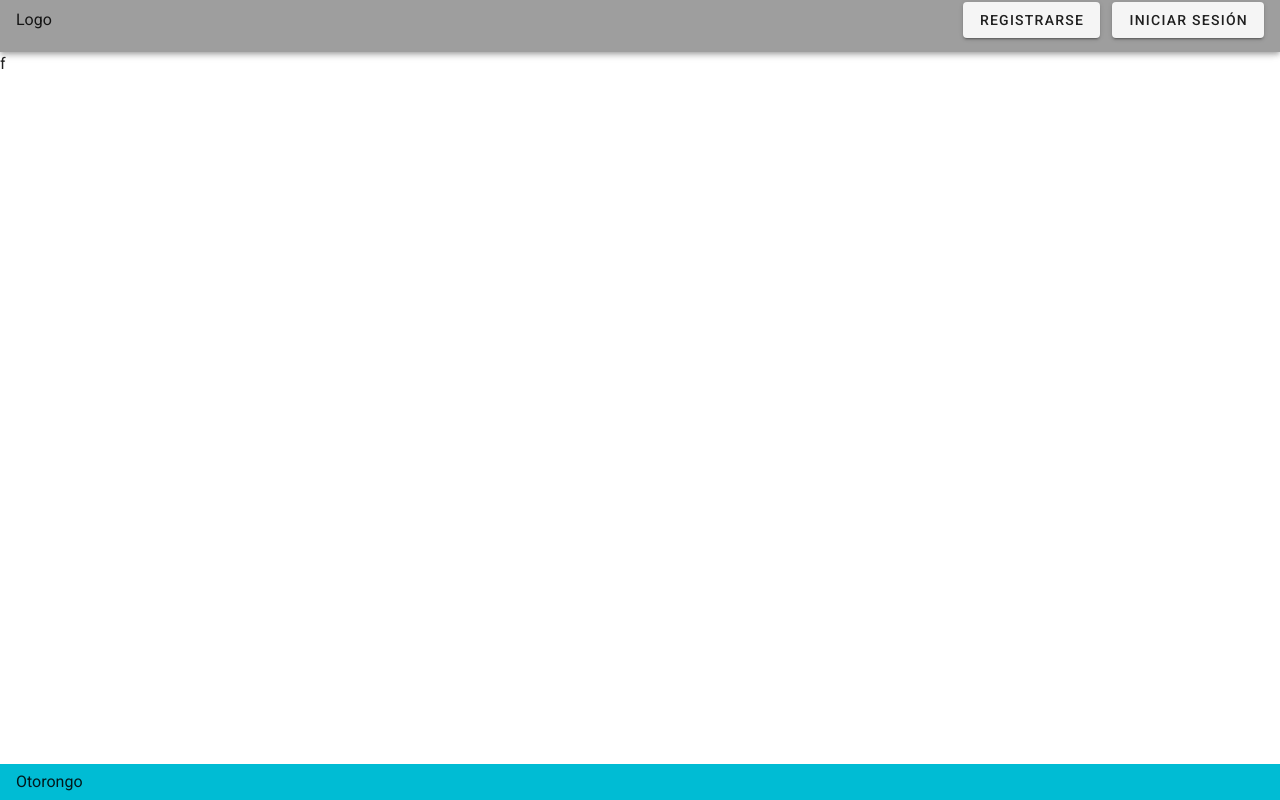
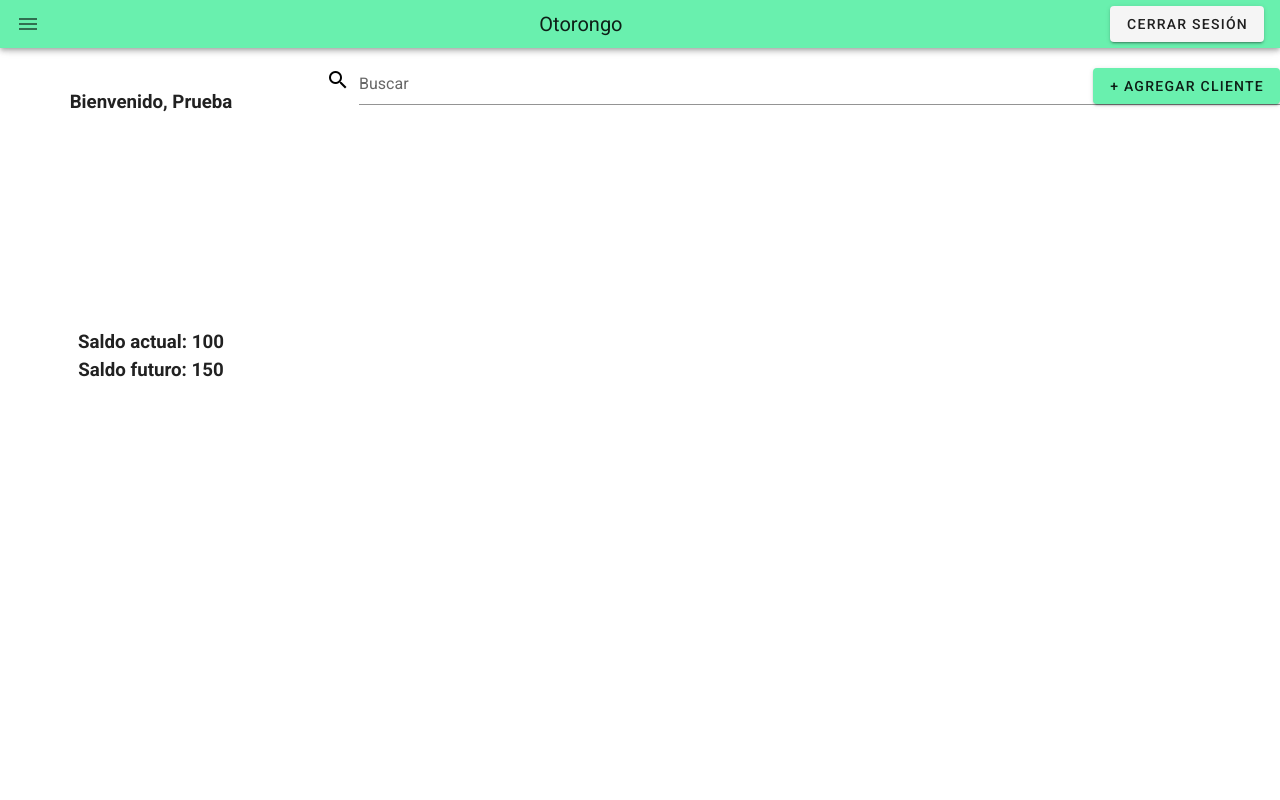
Before and after one commit to DAlembert721/TFFinanzas-FrontEnd, a Vue app: page /home in a window 1280 px wide. Built offline with nearby package versions, Linux system fonts and the light colour scheme.

Commit message:
Home added

```diff
--- a/src/components/Home.vue
+++ b/src/components/Home.vue
@@ -1,35 +1,52 @@
 <template>
-  <v-container fluid class="py-0">
+  <v-container fluid class="py-0 px-0">
+    <Slidebar></Slidebar>
     <v-row>
-      <v-app-bar color="grey">
-        Logo
-        <v-spacer></v-spacer>
-        <v-btn @click="register()" class="mr-3">Registrarse</v-btn>
-        <v-btn @click="login()">Iniciar sesión</v-btn>
-      </v-app-bar>
-    </v-row>
-    <v-row>
-      f
-    </v-row>
-    <v-row>
-      <v-footer absolute color="cyan">
-        Otorongo
-      </v-footer>
+      <v-col class="col-3">
+        <v-row no-gutters class="d-flex justify-center pt-10">
+          <h3>Bienvenido, {{ firstName }}</h3>
+        </v-row>
+        <v-row class="mx-auto d-flex justify-center py-6">
+          <v-img max-width="50%" max-height="50%" src="@/assets/bodega.png"></v-img>
+        </v-row>
+        <v-row class="mx-auto d-flex justify-center">
+          <h3>Saldo actual: {{ currentBalance }}</h3>
+        </v-row>
+        <v-row class="mx-auto d-flex justify-center">
+          <h3>Saldo futuro: {{ futureBalance }}</h3>
+        </v-row>
+      </v-col>
+      <v-col>
+        <v-text-field label="Buscar">
+          <v-icon slot="prepend" color="black">mdi-magnify</v-icon>
+          <v-btn slot="append" color="green accent-2">+ Agregar cliente</v-btn>
+        </v-text-field>
+      </v-col>
     </v-row>
   </v-container>
 </template>
 
 <script>
+
+import Slidebar from "@/components/Slidebar";
 export default {
   name: "Home",
-  methods: {
-    register(){
-      this.$router.push('register')
-    },
-    login(){
-      this.$router.push('login')
+  components: {Slidebar},
+  data: () => ({
+    id: 0,
+    firstName: 'Prueba',
+    lastName: '',
+    currentBalance: 100,
+    futureBalance: 150
+  }),
+  mounted() {
+    this.id = localStorage.getItem('id')
+  },
+  /*created() {
+    if (!localStorage.getItem('token')) {
+      this.$router.push('/login')
     }
-  }
+  }*/
 }
 </script>
 
--- /dev/null
+++ b/src/components/Landing.vue
@@ -0,0 +1,61 @@
+<template>
+  <v-container fluid class="py-0">
+    <v-row>
+      <v-app-bar color="grey">
+        Logo
+        <v-spacer></v-spacer>
+        <v-btn @click="register()" class="mr-3">Registrarse</v-btn>
+        <v-btn @click="login()">Iniciar sesión</v-btn>
+      </v-app-bar>
+    </v-row>
+    <v-row>
+      f
+    </v-row>
+    <v-row>
+      <v-footer absolute color="green accent-2">
+        <v-col class="col-1 d-flex justify-center">
+          <h3>Otorongo</h3>
+        </v-col>
+        <v-col class="d-flex justify-center">
+          <h3>
+            Copyright &copy; Otorongo 2020. Todos los derechos reservados
+          </h3>
+        </v-col>
+        <v-col class="col-4 d-flex justify-center">
+          <v-row>
+            <v-btn fab small color="blue">
+              <v-icon color="white">mdi-facebook</v-icon>
+            </v-btn>
+            <v-btn fab small color="red">
+              <v-icon color="white">mdi-youtube</v-icon>
+            </v-btn>
+            <v-btn fab small color="blue lighten-2">
+              <v-icon color="white">mdi-twitter</v-icon>
+            </v-btn>
+          </v-row>
+          <v-row>
+            <v-btn rounded>Libro de reclamaciones</v-btn>
+          </v-row>
+        </v-col>
+      </v-footer>
+    </v-row>
+  </v-container>
+</template>
+
+<script>
+export default {
+  name: "Landing",
+  methods: {
+    register(){
+      this.$router.push('register')
+    },
+    login(){
+      this.$router.push('login')
+    }
+  }
+  }
+</script>
+
+<style scoped>
+
+</style>
--- a/src/components/Login.vue
+++ b/src/components/Login.vue
@@ -1,7 +1,7 @@
 <template>
-  <v-container fluid class="py-0">
+  <v-container style="height: 100%; width: 100%">
     <v-row>
-      <v-card width="70%">
+      <v-card elevation="5" rounded class="mx-auto my-7" width="60%">
         <v-row>
           <v-img max-height="10%" max-width="10%" class="mx-auto my-4" src="@/assets/user.png"></v-img>
         </v-row>
@@ -11,15 +11,19 @@
         <v-card-text>
           <v-form>
             <v-row>
-              <v-text-field v-model="email" label="Email"></v-text-field>
+              <v-col>
+                <v-text-field v-model="email" label="Email"></v-text-field>
+              </v-col>
             </v-row>
             <v-row>
-              <v-text-field v-model="password" label="Contraseña"></v-text-field>
+              <v-col>
+                <v-text-field v-model="password" label="Contraseña"></v-text-field>
+              </v-col>
             </v-row>
             <v-row>
               <v-btn class="mx-auto" elevation="2" color="green accent-2">Crear cuenta</v-btn>
             </v-row>
-            <v-row class="text-center">
+            <v-row class="d-flex justify-center mt-3">
               ¿Aún no tienes una cuenta?<a class="ml-1" @click="register()">Regístrate</a>
             </v-row>
           </v-form>
@@ -37,7 +41,7 @@ export default {
     password: ''
   }),
   methods: {
-    register(){
+    register() {
       this.$router.push('register')
     }
   }
--- a/src/components/Register.vue
+++ b/src/components/Register.vue
@@ -1,7 +1,7 @@
 <template>
-  <v-container fluid class="py-0">
+  <v-container style="height: 100vh; width: 100%">
     <v-row>
-      <v-card width="70%">
+      <v-card elevation="5" rounded class="mx-auto my-7" width="60%">
         <v-row>
           <v-img max-height="10%" max-width="10%" class="mx-auto my-4" src="@/assets/user.png"></v-img>
         </v-row>
@@ -63,7 +63,7 @@ export default {
     address: ''
   }),
   methods: {
-    login(){
+    login() {
       this.$router.push('login')
     }
   }
--- /dev/null
+++ b/src/components/Slidebar.vue
@@ -0,0 +1,38 @@
+<template>
+  <v-app-bar dense color="green accent-2">
+    <v-app-bar-nav-icon @click="drawer = true"></v-app-bar-nav-icon>
+    <v-navigation-drawer v-model="drawer" app temporary color="grey">
+      <v-list nav dense>
+        <v-list-item>
+          <v-list-item-icon>
+            <v-icon>mdi-home</v-icon>
+          </v-list-item-icon>
+          <v-list-item-title>Home</v-list-item-title>
+        </v-list-item>
+        <v-list-item>
+          <v-list-item-icon>
+            <v-icon>mdi-account</v-icon>
+          </v-list-item-icon>
+          <v-list-item-title>Perfil</v-list-item-title>
+        </v-list-item>
+      </v-list>
+    </v-navigation-drawer>
+    <v-spacer></v-spacer>
+    <v-toolbar-title>Otorongo</v-toolbar-title>
+    <v-spacer></v-spacer>
+    <v-btn>Cerrar sesión</v-btn>
+  </v-app-bar>
+</template>
+
+<script>
+export default {
+  name: "Slidebar",
+  data: () => ({
+    drawer: false
+  })
+}
+</script>
+
+<style scoped>
+
+</style>
--- a/src/router.js
+++ b/src/router.js
@@ -4,13 +4,15 @@ import Home from "@/components/Home";
 import App from "@/App";
 import Login from "@/components/Login";
 import Register from "@/components/Register";
+import Landing from "@/components/Landing";
 
 Vue.use(Router)
 
 export default new Router({
     mode: 'history',
     routes: [
-        { path: '/', name: 'root', redirect: 'home', component: App },
+        { path: '/', name: 'root', redirect: 'index', component: App },
+        { path: '/index', name: 'index', component: Landing },
         { path: '/home', name: 'home', component: Home},
         { path: '/login', name: 'login', component: Login },
         { path: '/register', name: 'register', component: Register }
```
Also changed, not shown: src/App.vue (line endings or trailing spaces), src/assets/bodega.png (added).
